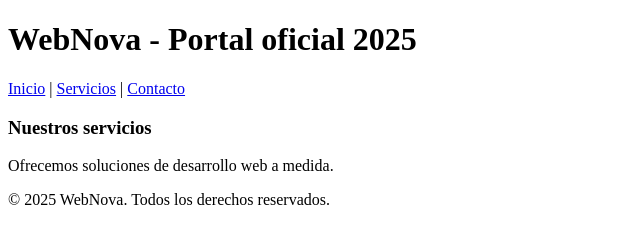
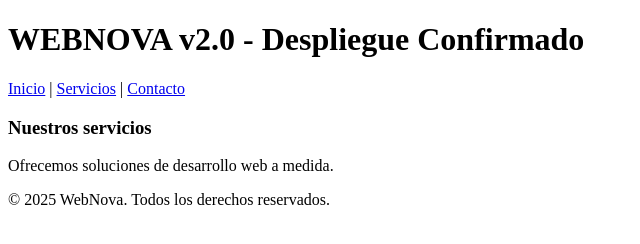
Before and after one commit to jjannik1/WebNova-v2.0, a plain HTML site: page index.html in a window 1280 px wide. Shown: the whole page, without its empty margins (0-640 px from the left). Drawn offline with Linux system fonts and the light colour scheme.

Commit message:
Modificacion del titulo

```diff
--- a/index.html
+++ b/index.html
@@ -8,7 +8,7 @@
 <body>
     <!--Cabecera-->
     <header>
-        <h1>WebNova - Portal oficial 2025</h1>
+        <h1>WEBNOVA v2.0 - Despliegue Confirmado</h1>
         <nav>
             <a href="#">Inicio</a> | <a href="#">Servicios</a> | <a href="#">Contacto</a>
         </nav>
```
